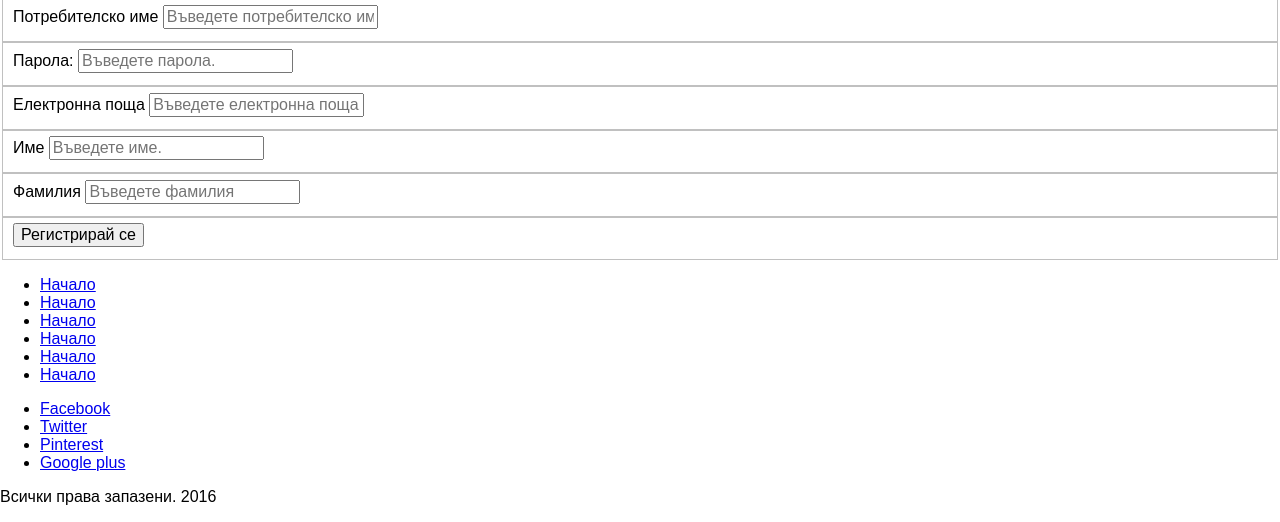
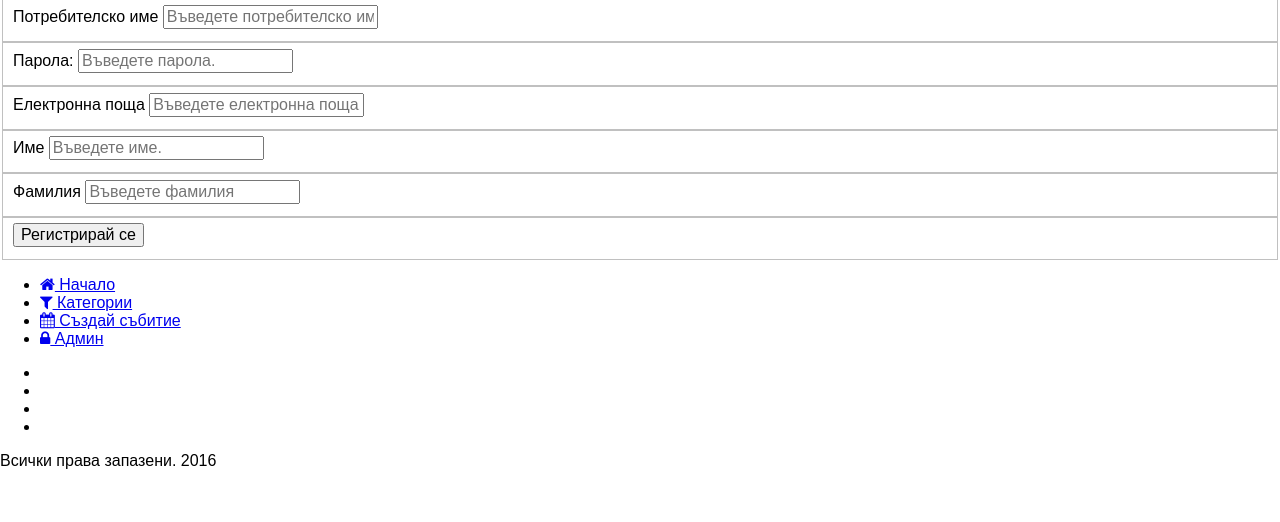
Before and after one commit to PetarAD/events, a PHP site: page /events/index.php in a window 1280 px wide. Shown: the part 326-848 px from the top of the page. After the commit the page ends 795 px from the top, so only its background shows below. Run offline with PHP 8.4, Linux system fonts and the light colour scheme; some libraries are stand-ins or nearby versions.

Commit message:
foot
foot

```diff
--- a/modules/footer.php
+++ b/modules/footer.php
@@ -1,19 +1,22 @@
 <footer>
-  <nav class="footer-nav">
+  <nav class="footer-navigation">
     <ul>
-      <li><a href="#">Начало</a></li>
-      <li><a href="#">Начало</a></li>
-      <li><a href="#">Начало</a></li>
-      <li><a href="#">Начало</a></li>
-      <li><a href="#">Начало</a></li>
-      <li><a href="#">Начало</a></li>
+      <li><a href="index.php"><i class="fa fa-home" aria-hidden="true"></i>
+  Начало</a></li>
+      <li><a href="category.php"><i class="fa fa-filter" aria-hidden="true"></i>
+  Категории</a></li>
+      <li><a href="create.php"><i class="fa fa-calendar" aria-hidden="true"></i>
+  Създай събитие</a></li>
+      <li><a href="admin.php"><i class="fa fa-lock" aria-hidden="true"></i>
+  Админ</a></li>
     </ul>
   </nav>
-  <ul class="social">
-    <li><a href="#">Facebook</a></li>
-    <li><a href="#">Twitter</a></li>
-    <li><a href="#">Pinterest</a></li>
-    <li><a href="#">Google plus</a></li>
+  <ul class="social flex-3">
+    <li><a href="#" target="_blank" class="facebook"></a></li>
+    <li><a href="#" target="_blank" class="twitter"></a></li>
+    <li><a href="#" target="_blank" class="google-plus"></a></li>
+    <li><a href="#" target="_blank" class="pinterest"></a></li>
   </ul>
+       </section>
   <p class="copy">Всички права запазени. <?= date('Y') ?></p>
 </footer>
```
